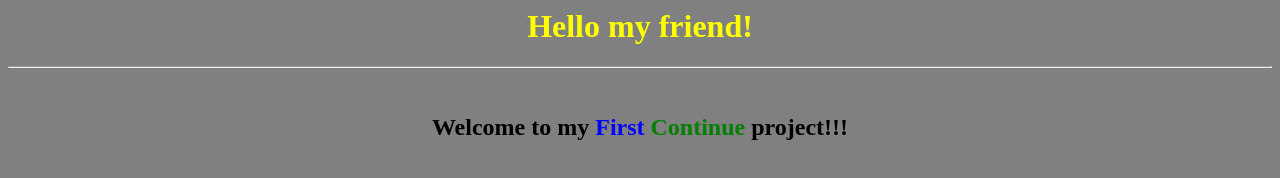
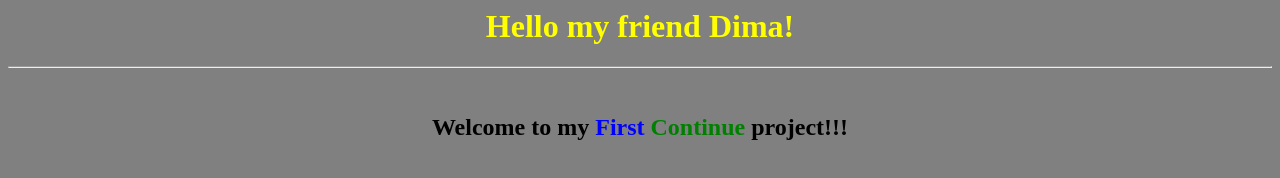
Before and after one commit to P2Andy/ContiAWS, a plain HTML site: page index.html in a window 1280 px wide. Drawn offline with Linux system fonts and the light colour scheme.

Commit message:
Next commit

```diff
--- a/index.html
+++ b/index.html
@@ -1,7 +1,7 @@
 <html>
 <head><title>My Continue Site</title></head>
   <body bgcolor=gray><center>
-    <font color=yellow><h1>Hello my friend!</h1></font><hr>
+    <font color=yellow><h1>Hello my friend Dima!</h1></font><hr>
      <br><b><h2>Welcome to my <font color=blue>First </font> <font color=green>Continue</font> project!!!</h2>
   </body>
 </html>
```
